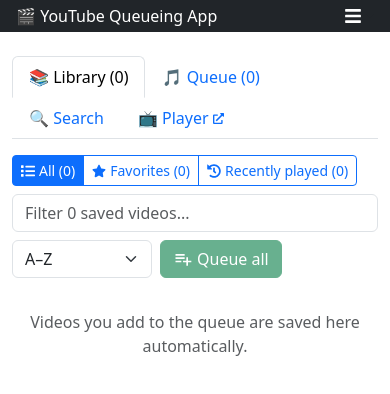
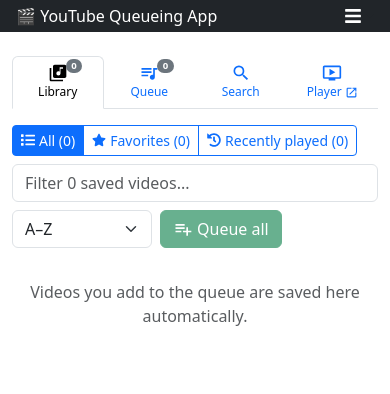
Before and after one commit to arieljordz/YT_QUEUE_APP, a React (Vite) app in the folder client/: page / in a window 390 px wide. Shown: the top 394 px of the page. Built offline with nearby package versions, Linux system fonts and the light colour scheme.

Commit message:
redesign tabs and make it responsive

```diff
--- a/client/src/App.css
+++ b/client/src/App.css
@@ -208,3 +208,53 @@
   text-overflow: ellipsis;
   white-space: nowrap;
 }
+
+/* Main tabs: an icon, a label and (for some) a count. */
+.app-tabs .nav-link {
+  display: flex;
+  align-items: center;
+  justify-content: center;
+  gap: 0.4rem;
+  white-space: nowrap;
+}
+
+.app-tabs .tab-icon {
+  display: inline-flex;
+  font-size: 1.25rem;
+}
+
+.app-tabs .tab-label {
+  display: inline-flex;
+  align-items: center;
+  gap: 0.2rem;
+}
+
+.app-tabs .tab-count {
+  font-size: 0.7rem;
+}
+
+/* Phones: all tabs share one row; icon above label, like a bottom bar. */
+@media (max-width: 575.98px) {
+  .app-tabs .nav-item {
+    flex: 1 1 0;
+    min-width: 0;
+  }
+
+  .app-tabs .nav-link {
+    position: relative;
+    flex-direction: column;
+    gap: 0;
+    width: 100%;
+    padding: 0.4rem 0.15rem;
+    font-size: 0.75rem;
+  }
+
+  /* The count sits on the corner of the icon instead of taking a line. */
+  .app-tabs .tab-count {
+    position: absolute;
+    top: 0.1rem;
+    left: calc(50% + 0.5rem);
+    padding: 0.15rem 0.35rem;
+    font-size: 0.6rem;
+  }
+}
--- /dev/null
+++ b/client/src/components/AppTabs.jsx
@@ -0,0 +1,49 @@
+import { memo } from "react";
+import { MdOpenInNew } from "react-icons/md";
+
+/**
+ * The tab bar of the home page and the guest page.
+ * tabs: [{ key, label, icon, count?, href?, title? }]. A tab with `href` is a
+ * link that opens in a new browser tab (the player); the others switch `active`.
+ * On a phone the tabs share one row, each with its icon above a short label.
+ */
+function AppTabs({ tabs, active, onSelect }) {
+  return (
+    <ul className="nav nav-tabs app-tabs flex-nowrap mb-3">
+      {tabs.map(({ key, label, icon, count, href, title }) => {
+        const content = (
+          <>
+            <span className="tab-icon">{icon}</span>
+            <span className="tab-label">
+              {label}
+              {href && <MdOpenInNew className="tab-external" size={13} aria-hidden="true" />}
+            </span>
+            {count !== undefined && (
+              <span className="badge rounded-pill text-bg-secondary tab-count">{count}</span>
+            )}
+          </>
+        );
+        return (
+          <li className="nav-item" key={key}>
+            {href ? (
+              <a className="nav-link" href={href} target="_blank" rel="noopener" title={title}>
+                {content}
+              </a>
+            ) : (
+              <button
+                className={`nav-link ${active === key ? "active" : ""}`}
+                onClick={() => onSelect(key)}
+                aria-current={active === key ? "page" : undefined}
+                title={title}
+              >
+                {content}
+              </button>
+            )}
+          </li>
+        );
+      })}
+    </ul>
+  );
+}
+
+export default memo(AppTabs);
--- a/client/src/components/GuestApp.jsx
+++ b/client/src/components/GuestApp.jsx
@@ -1,6 +1,8 @@
 import { useState, useEffect, useCallback, useMemo, useRef } from "react";
 import { toast } from "react-toastify";
 import SearchBar from "./SearchBar";
+import AppTabs from "./AppTabs";
+import { TAB_ICONS } from "../lib/tabIcons";
 import VideoList from "./VideoList";
 import { searchVideos, getVideoDetails, QuotaError } from "../api/youtube";
 import { addGuestSong, getGuestLibrary, getGuestState } from "../api/guest";
@@ -219,22 +221,15 @@ export default function GuestApp({ token, onLeave }) {
           </div>
         )}
 
-        <ul className="nav nav-tabs mb-3">
-          {[
-            ["library", "📚 Library"],
-            ["queue", `🎵 Queue (${state.queue.length})`],
-            ["search", "🔍 Search"],
-          ].map(([key, label]) => (
-            <li className="nav-item" key={key}>
-              <button
-                className={`nav-link ${tab === key ? "active" : ""}`}
-                onClick={() => setTab(key)}
-              >
-                {label}
-              </button>
-            </li>
-          ))}
-        </ul>
+        <AppTabs
+          active={tab}
+          onSelect={setTab}
+          tabs={[
+            { key: "library", label: "Library", icon: TAB_ICONS.library },
+            { key: "queue", label: "Queue", icon: TAB_ICONS.queue, count: state.queue.length },
+            { key: "search", label: "Search", icon: TAB_ICONS.search },
+          ]}
+        />
 
         {tab === "library" && (
           <GuestLibrary
--- a/client/src/components/Home.jsx
+++ b/client/src/components/Home.jsx
@@ -1,7 +1,8 @@
 import { useState, useCallback, useRef, useEffect, useMemo } from "react";
 import { toast } from "react-toastify";
-import { FaExternalLinkAlt } from "react-icons/fa";
 import SearchBar from "./SearchBar";
+import AppTabs from "./AppTabs";
+import { TAB_ICONS } from "../lib/tabIcons";
 import VideoList from "./VideoList";
 import Queue from "./Queue";
 import Library from "./Library";
@@ -235,34 +236,22 @@ function Home({ libraryApi }) {
 
   return (
     <div className="container-xl py-4">
-      <ul className="nav nav-tabs mb-3">
-        {[
-          ["library", `📚 Library (${library.length})`],
-          ["queue", `🎵 Queue (${queue.length})`],
-          ["search", "🔍 Search"],
-        ].map(([key, label]) => (
-          <li className="nav-item" key={key}>
-            <button
-              className={`nav-link ${tab === key ? "active" : ""}`}
-              onClick={() => setTab(key)}
-            >
-              {label}
-            </button>
-          </li>
-        ))}
-        {/* Not a page of its own: it opens the player in a new browser tab. */}
-        <li className="nav-item">
-          <a
-            className="nav-link d-flex align-items-center gap-1"
-            href="/player"
-            target="_blank"
-            rel="noopener"
-            title="Open the player in a new browser tab, so videos keep playing while you search"
-          >
-            📺 Player <FaExternalLinkAlt size={11} aria-hidden="true" />
-          </a>
-        </li>
-      </ul>
+      <AppTabs
+        active={tab}
+        onSelect={setTab}
+        tabs={[
+          { key: "library", label: "Library", icon: TAB_ICONS.library, count: library.length },
+          { key: "queue", label: "Queue", icon: TAB_ICONS.queue, count: queue.length },
+          { key: "search", label: "Search", icon: TAB_ICONS.search },
+          {
+            key: "player",
+            label: "Player",
+            icon: TAB_ICONS.player,
+            href: "/player",
+            title: "Open the player in a new browser tab, so videos keep playing while you search",
+          },
+        ]}
+      />
 
       {tab === "search" && (
         <>
--- /dev/null
+++ b/client/src/lib/tabIcons.jsx
@@ -0,0 +1,9 @@
+import { MdLibraryMusic, MdQueueMusic, MdSearch, MdOndemandVideo } from "react-icons/md";
+
+/** The icons of the main tabs (Material Design set). */
+export const TAB_ICONS = {
+  library: <MdLibraryMusic aria-hidden="true" />,
+  queue: <MdQueueMusic aria-hidden="true" />,
+  search: <MdSearch aria-hidden="true" />,
+  player: <MdOndemandVideo aria-hidden="true" />,
+};
```
